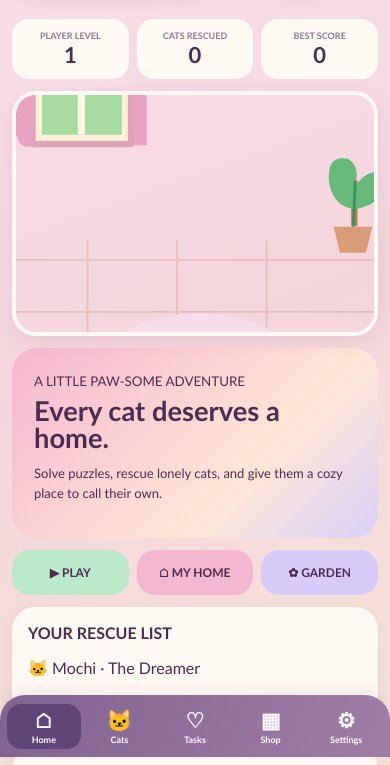
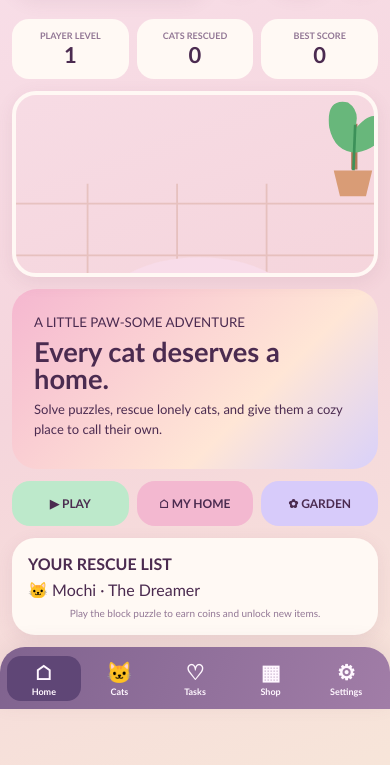
Before and after one commit to vidocq911/cat-block-puzzle, a plain HTML site: page index.html in a window 390 px wide. Shown: the part 79-844 px from the top of the page. Drawn offline with Linux system fonts and the light colour scheme.

Commit message:
Fit illustrated cat scene and navigation on mobile welcome screen

```diff
--- a/index.html
+++ b/index.html
@@ -53,7 +53,7 @@ header{height:86px;flex:0 0 86px;display:flex;align-items:center;gap:9px;padding
 .tabs{display:grid;grid-template-columns:repeat(4,minmax(0,1fr));gap:6px;flex:0 0 42px}.tab{min-width:0;border-radius:24px;background:#f7eaf1;color:#8e7592;font-size:clamp(8px,2.15vw,11px);font-weight:1000;white-space:nowrap;padding:0 2px}.tab.active{background:#f7b7d2;color:#4b2b50}
 .items{display:flex;gap:8px;overflow-x:auto;overflow-y:hidden;min-height:0;flex:1;padding:0 0 3px;scrollbar-width:none}.items::-webkit-scrollbar{display:none}
 .item{flex:0 0 105px;min-width:0;display:flex;flex-direction:column;align-items:center;justify-content:space-between;padding:7px 6px 8px;border-radius:21px;background:#fff4f3;border:2px solid #fff;box-shadow:0 3px 10px #76506b0b}.item-art{height:76px;width:100%;flex:0 0 76px;display:grid;place-items:center;border-radius:15px;background:linear-gradient(145deg,#fbe6ee,#f3e8f6);font-size:38px}.item b{font-size:12px;line-height:1.15}.item strong{font-size:12px}.item.owned{border-color:#92d7a7}
-#home,#puzzle{padding:12px;overflow:auto;flex-direction:column;gap:12px}#home{padding-bottom:8px}.home-preview{height:clamp(170px,29vh,250px);flex:0 0 auto;border-radius:24px;overflow:hidden;position:relative;box-shadow:var(--shadow);border:4px solid #fff8f4}.home-preview .room-art{width:100%;height:100%;object-fit:cover}.bottom-nav{position:sticky;bottom:0;z-index:8;display:grid;grid-template-columns:repeat(5,minmax(0,1fr));gap:2px;margin:0 -12px -8px;padding:9px 7px calc(8px + env(safe-area-inset-bottom));background:linear-gradient(110deg,#80638f,#a17da7);border-radius:25px 25px 0 0;box-shadow:0 -5px 20px #76506b18}.bottom-nav button{min-width:0;display:flex;flex-direction:column;align-items:center;justify-content:center;gap:3px;background:transparent;color:#fff7ff;font-size:9px;font-weight:900;padding:4px 0;border-radius:14px}.bottom-nav button span{font-size:21px;line-height:1.1}.bottom-nav button.nav-active{background:#5f4676}.hero{padding:15px 18px}.hero h1{font-size:clamp(24px,6vw,34px)}
+#home,#puzzle{padding:12px;overflow:auto;flex-direction:column;gap:12px}#home{padding-bottom:8px}.home-preview{height:clamp(150px,22vh,190px);flex:0 0 auto;border-radius:24px;overflow:hidden;position:relative;box-shadow:var(--shadow);border:4px solid #fff8f4}.home-preview .room-art{width:100%;height:100%;object-fit:cover}.bottom-nav{position:sticky;bottom:0;z-index:8;display:grid;grid-template-columns:repeat(5,minmax(0,1fr));gap:2px;margin:0 -12px -8px;padding:9px 7px calc(8px + env(safe-area-inset-bottom));background:linear-gradient(110deg,#80638f,#a17da7);border-radius:25px 25px 0 0;box-shadow:0 -5px 20px #76506b18}.bottom-nav button{min-width:0;display:flex;flex-direction:column;align-items:center;justify-content:center;gap:3px;background:transparent;color:#fff7ff;font-size:9px;font-weight:900;padding:4px 0;border-radius:14px}.bottom-nav button span{font-size:21px;line-height:1.1}.bottom-nav button.nav-active{background:#5f4676}.hero{padding:13px 16px}.hero h1{font-size:clamp(23px,5.8vw,32px);margin:7px 0}.hero p{margin:8px 0;font-size:12px}#home .card p{margin:7px 0}#home .card .puz-help{font-size:10px;margin-bottom:0}
 .card{padding:16px;background:#fff9f4;border-radius:23px;box-shadow:var(--shadow)}
 .hero{background:linear-gradient(135deg,#f5b7d0,#ffe6d6 65%,#d9d1fa);padding:22px;border-radius:25px}.hero h1{font-size:clamp(27px,7vw,38px);line-height:1;margin:8px 0}.hero p{font-size:13px;line-height:1.5}.actions{display:grid;grid-template-columns:repeat(3,1fr);gap:8px}.actions button{border-radius:18px;padding:15px 2px;background:#bde9cb;font-size:12px;font-weight:1000}.actions button:nth-child(2){background:#f3b8d0}.actions button:nth-child(3){background:#d7cbfa}
 .stats{display:grid;grid-template-columns:repeat(3,1fr);gap:8px}.stat{text-align:center;padding:11px 4px;background:#fff9f4;border-radius:17px}.stat small{display:block;font-size:9px;color:var(--muted);font-weight:900}.stat b{font-size:22px}
@@ -135,7 +135,7 @@ header{height:86px;flex:0 0 86px;display:flex;align-items:center;gap:9px;padding
   <div class="home-preview" id="homePreview" aria-label="Mochi’nin pembe odası"></div><div class="hero"><small>A LITTLE PAW-SOME ADVENTURE</small><h1>Every cat deserves a home.</h1><p>Solve puzzles, rescue lonely cats, and give them a cozy place to call their own.</p></div>
   <div class="actions"><button data-go="puzzle">▶ PLAY</button><button data-go="room">⌂ MY HOME</button><button data-go="room">✿ GARDEN</button></div>
   <div class="card"><b>YOUR RESCUE LIST</b><p id="rescueText">🐱 Mochi · The Dreamer</p><p class="puz-help">Play the block puzzle to earn coins and unlock new items.</p></div>
-  <button class="card" data-go="room">← BACK TO MY CAT</button><nav class="bottom-nav" aria-label="Main navigation"><button class="nav-active" data-go="home"><span>⌂</span>Home</button><button data-go="room"><span>🐱</span>Cats</button><button data-go="puzzle"><span>♡</span>Tasks</button><button id="navShop"><span>▦</span>Shop</button><button id="navSettings"><span>⚙</span>Settings</button></nav>
+  <nav class="bottom-nav" aria-label="Main navigation"><button class="nav-active" data-go="home"><span>⌂</span>Home</button><button data-go="room"><span>🐱</span>Cats</button><button data-go="puzzle"><span>♡</span>Tasks</button><button id="navShop"><span>▦</span>Shop</button><button id="navSettings"><span>⚙</span>Settings</button></nav>
  </section>
  <section class="screen" id="puzzle">
   <div class="puz-head"><div class="card"><small>YOUR SCORE</small><br><b id="score">0</b></div><div class="card"><small>BEST SCORE</small><br><b id="best2">0</b></div><button class="round" data-go="room">⌂</button></div>
@@ -173,7 +173,7 @@ document.querySelectorAll('[data-care]').forEach(b=>b.addEventListener('click',(
 document.querySelectorAll('[data-go]').forEach(b=>b.addEventListener('click',()=>go(b.dataset.go)));$('homeButton').addEventListener('click',()=>go('home'));
 $('shopJump').addEventListener('click',()=>{go('room');drawItems()});$('navShop').addEventListener('click',()=>{go('room');tab='furniture';document.querySelectorAll('[data-tab]').forEach(x=>x.classList.toggle('active',x.dataset.tab===tab));drawItems()});$('navSettings').addEventListener('click',()=>$('settingsModal').style.display='flex');
 $('newGame').addEventListener('click',newPuzzle);$('settings').addEventListener('click',()=>$('settingsModal').style.display='flex');$('closeSettings').addEventListener('click',()=>$('settingsModal').style.display='none');$('reset').addEventListener('click',()=>{coins=42;owned={};pet={hunger:20,happy:100,clean:100};save();updatePet();drawItems();$('settingsModal').style.display='none';modal('Sıfırlandı','Oyun yeni bir başlangıca hazır.')});$('modalOk').addEventListener('click',()=>$('overlay').style.display='none');$('overlay').addEventListener('click',e=>{if(e.target===$('overlay'))$('overlay').style.display='none'});$('settingsModal').addEventListener('click',e=>{if(e.target===$('settingsModal'))$('settingsModal').style.display='none'});
-drawItems();updatePet();save();newPuzzle();const roomArt=document.querySelector('.room-art');if(roomArt){const preview=roomArt.cloneNode(true);preview.setAttribute('aria-hidden','true');$('homePreview').appendChild(preview)}
+drawItems();updatePet();save();newPuzzle();const roomArt=document.querySelector('.room-art');if(roomArt){const preview=roomArt.cloneNode(true);preview.setAttribute('aria-hidden','true');preview.setAttribute('viewBox','0 180 400 300');$('homePreview').appendChild(preview)}
 })();
 </script>
 </body>
```
